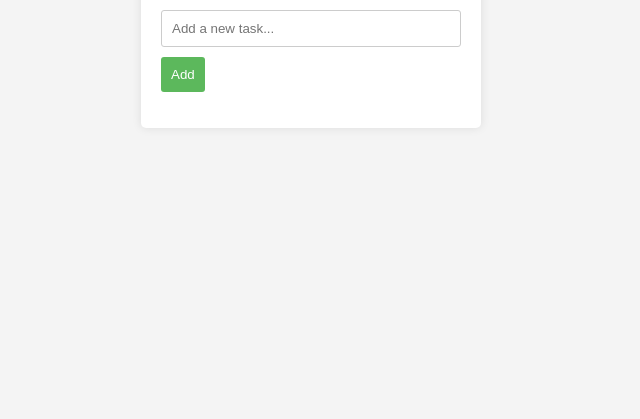
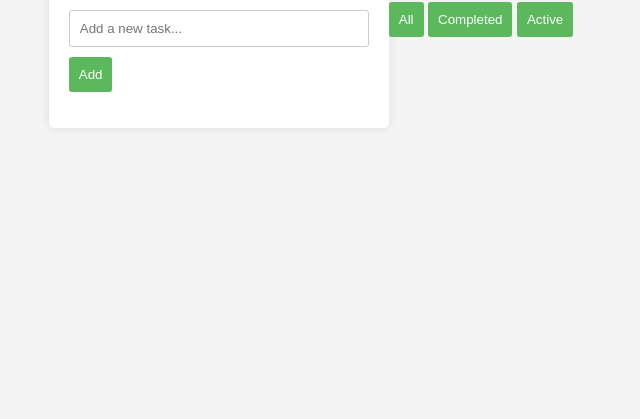
Before and after one commit to Ujjwal-Singh-20/To-Do-List-Application, a plain HTML site: page index.html in a window 1280 px wide. Shown: the part 381-800 px from the top of the page, without its empty margins (329-969 px from the left). Drawn offline with Linux system fonts and the light colour scheme.

Commit message:
Adding filter options index.html

```diff
--- a/index.html
+++ b/index.html
@@ -13,6 +13,12 @@
         <button onclick="addTodo()">Add</button>
         <ul id="todo-list"></ul>
     </div>
+    <div>
+        <button onclick="filterTodos('all')">All</button>
+        <button onclick="filterTodos('completed')">Completed</button>
+        <button onclick="filterTodos('active')">Active</button>
+    </div>
+
     <script src="script.js"></script>
 </body>
 </html>
```
